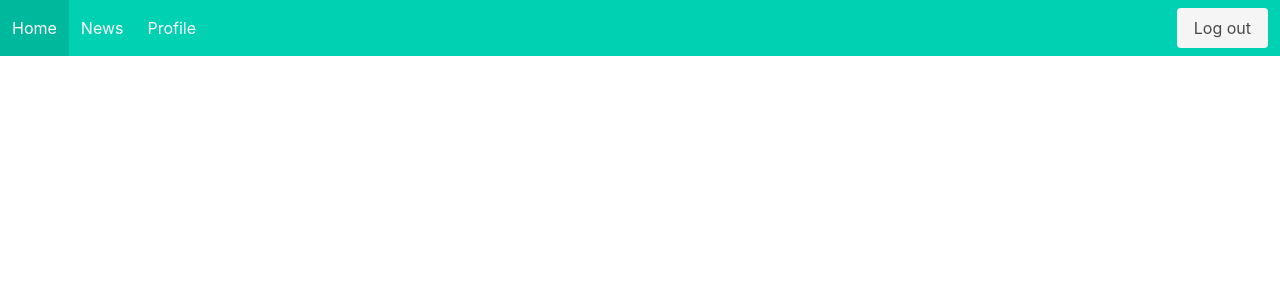
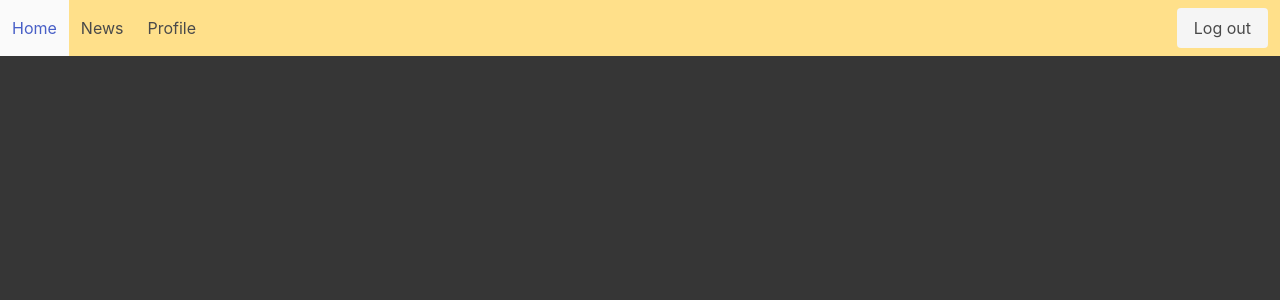
Before and after one commit to alexandra22kr/Authorization, a React (Create React App) app: page / in a window 1280 px wide. Shown: the top 300 px of the page. Built offline with nearby package versions, Linux system fonts and the light colour scheme; what react-router-redux would draw is missing.

Commit message:
changed styles

```diff
--- a/src/components/NavBar.jsx
+++ b/src/components/NavBar.jsx
@@ -3,7 +3,7 @@ import { Link } from "react-router-dom";
 
 const NavBar = () => {
   return (
-    <nav className="navbar is-primary">
+    <nav className="navbar has-background-warning">
       <div className="navbar-menu">
         <div className="navbar-start">
           <Link to='/' className="navbar-item">Home</Link>
--- a/src/components/NewsItem.jsx
+++ b/src/components/NewsItem.jsx
@@ -2,7 +2,17 @@ import React from "react";
 import styled from 'styled-components';
 
 const StyledNewsItem = styled.li`
-    width: 30%;
+    width: 32%;
+    margin: 0.6rem 0.25rem;
+    padding:  1.5rem;
+    background:  #fff;
+    cursor: pointer;
+    transition: .2s;
+
+    &:hover {
+        background: hsl(48, 100%, 67%);
+        transform: scale(1.03);
+    }
 `;
 
 const NewsItem = ({ title, author, content, description, urlToImage }) => {
@@ -11,7 +21,7 @@ const NewsItem = ({ title, author, content, description, urlToImage }) => {
       <figure class="image is-256x256">
         <img src={urlToImage} />
       </figure>
-      <p className="title">{title}</p>
+      <h3 className="title is-4">{title}</h3>
       <p>{author}</p>
       <p>{description}</p>
     </StyledNewsItem>
--- a/src/index.css
+++ b/src/index.css
@@ -1,5 +1,12 @@
+html {
+  height: 100%;
+}
+
 body {
   margin: 0;
+  /* background: rgb(32, 32, 32); */
+  min-height: 100%;
+  background: hsl(0, 0%, 21%);
   font-family: -apple-system, BlinkMacSystemFont, 'Segoe UI', 'Roboto', 'Oxygen',
     'Ubuntu', 'Cantarell', 'Fira Sans', 'Droid Sans', 'Helvetica Neue',
     sans-serif;
--- a/src/pages/News.jsx
+++ b/src/pages/News.jsx
@@ -25,7 +25,7 @@ class News extends Component {
     render() {
         return(
             <section className="section">
-                <PageHeadline text="Top headlines from TechCrunch" color="has-text-primary" />
+                <PageHeadline text="Top headlines from TechCrunch" color="has-text-warning" />
                 <NewsList news={this.props.news} />
             </section>
         )
```
